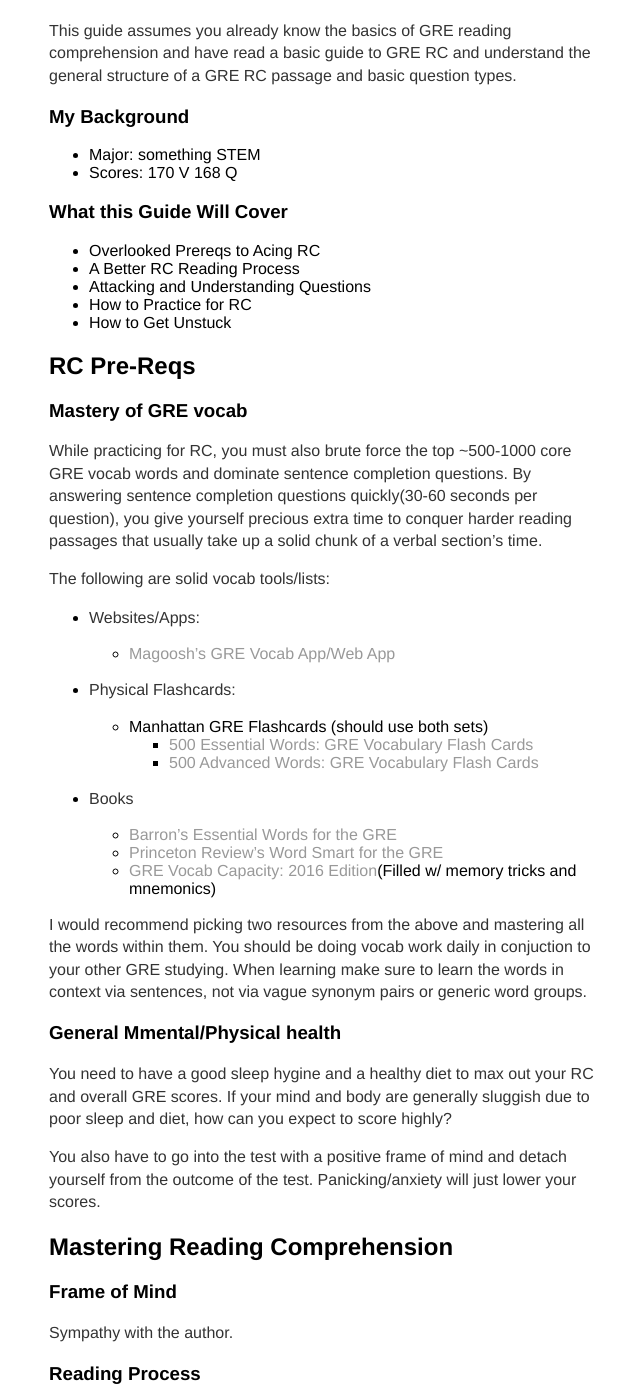
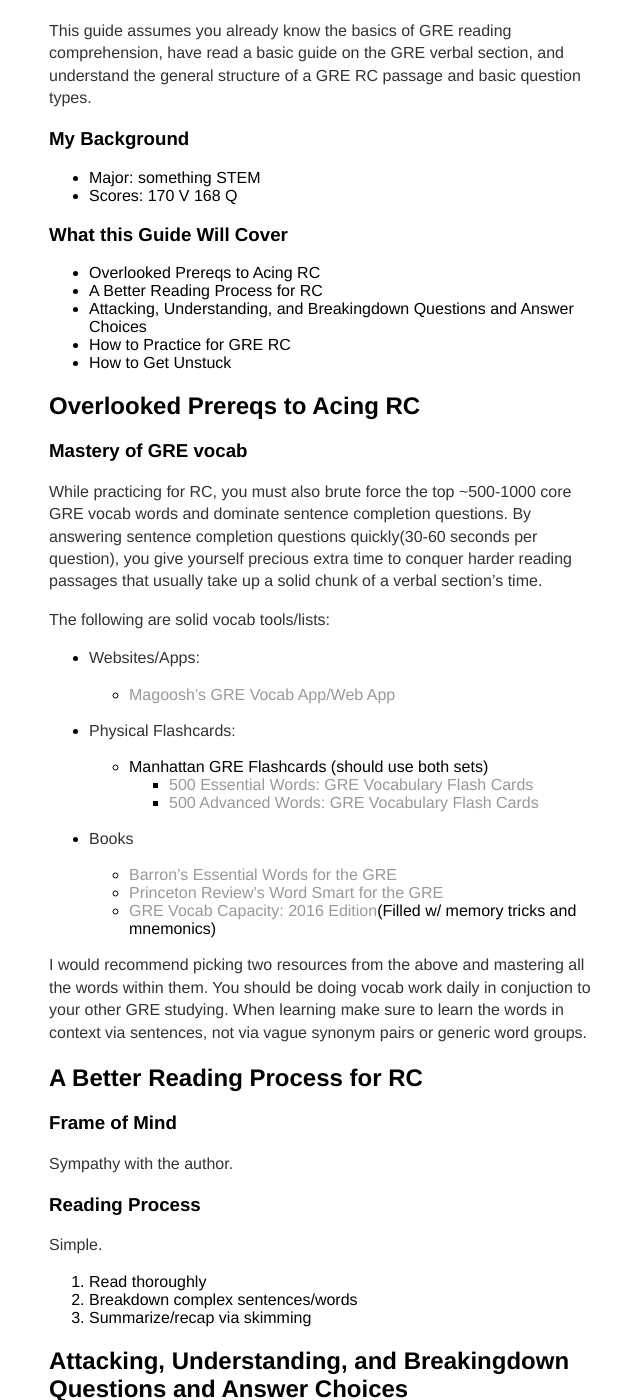
Before and after one commit to btmbtm/btmbtm.github.io, a Jekyll site: the page built from gre/rcguide.md, in a window 1280 px wide and 1400 px high, scrolled down 271 px. Shown: the whole window, without its empty margins (316-956 px from the left). Built offline with Jekyll 4.4.1, drawn with Linux system fonts in a browser that asks for light colours; some of the changed text lies outside the part shown.

Commit message:
Update rcguide.md

```diff
--- a/gre/rcguide.md
+++ b/gre/rcguide.md
@@ -11,7 +11,7 @@ date: 2016-07-15
 
 ### Your Background
 
-This guide assumes you already know the basics of GRE reading comprehension and have read a basic guide to GRE RC and understand the general structure of a GRE RC passage and basic question types.
+This guide assumes you already know the basics of GRE reading comprehension, have read a basic guide on the GRE verbal section, and understand the general structure of a GRE RC passage and basic question types.
 
 ### My Background
 
@@ -21,12 +21,12 @@ This guide assumes you already know the basics of GRE reading comprehension and
 ### What this Guide Will Cover
 
 - Overlooked Prereqs to Acing RC
-- A Better RC Reading Process
-- Attacking and Understanding Questions
-- How to Practice for RC
+- A Better Reading Process for RC
+- Attacking, Understanding, and Breakingdown Questions and Answer Choices
+- How to Practice for GRE RC
 - How to Get Unstuck
 
-## RC Pre-Reqs
+## Overlooked Prereqs to Acing RC
 
 ### Mastery of GRE vocab
 
@@ -52,13 +52,8 @@ The following are solid vocab tools/lists:
 
 I would recommend picking two resources from the above and mastering all the words within them. You should be doing vocab work daily in conjuction to your other GRE studying. When learning make sure to learn the words in context via sentences, not via vague synonym pairs or generic word groups.
 
-### General Mmental/Physical health
 
-  You need to have a good sleep hygine and a healthy diet to max out your RC and overall GRE scores. If your mind and body are generally sluggish due to poor sleep and diet, how can you expect to score highly?
-
-  You also have to go into the test with a positive frame of mind and detach yourself from the outcome of the test. Panicking/anxiety will just lower your scores.
-
-## Mastering Reading Comprehension
+## A Better Reading Process for RC
 
 ### Frame of Mind
 
@@ -72,9 +67,9 @@ I would recommend picking two resources from the above and mastering all the wor
   2. Breakdown complex sentences/words
   3. Summarize/recap via skimming
 
-### Attacking Questions
+## Attacking, Understanding, and Breakingdown Questions and Answer Choices
 
-#### Process
+### Process Overview
 
   1. Read questions
   2. Find relevant section and reread details quickly
@@ -82,22 +77,22 @@ I would recommend picking two resources from the above and mastering all the wor
     1. Quickly eliminate wrong answers
     2. Jump back into text to find concrete support for right answer
 
-#### The Answers are in the Text: Support Answers with Concrete Evidence
+### The Answers are in the Text: Support Answers with Concrete Evidence
 
-#### Learn to ID Wrong Answer Choices
+### Learn to ID Wrong Answer Choices
 
   1. Extreme
   2. Rotten Detail
   3. Irrelevant
   4. Out of scope
 
-#### Tackling Inference Questions
+### Tackling Inference Questions
 
-### Getting Unstuck!
+## Getting Unstuck!
 
 1. Reread!
 2. Skip and comeback
 3. Deep Reset
 
 
-### How to Practice
+## How to Practice
```
